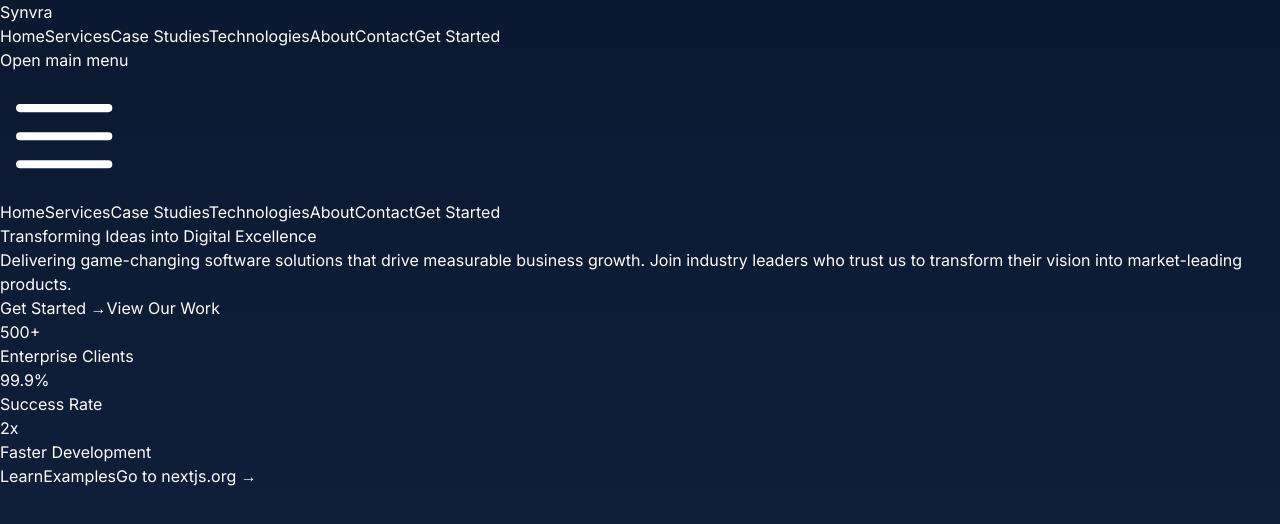
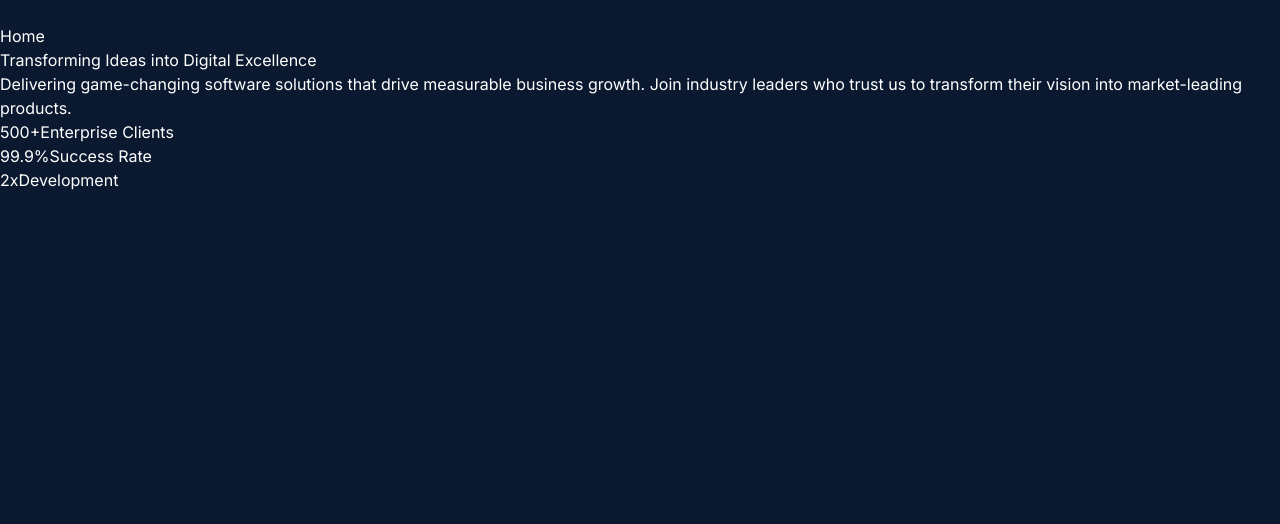
Before and after one commit to Brannyaj/synvra, a Next.js app in the folder frontend/: page / in a window 1280 px wide. Shown: the top 524 px of the page. Built offline with nearby package versions, Linux system fonts and the light colour scheme.

Commit message:
Add homepage layout

```diff
--- a/frontend/src/app/globals.css
+++ b/frontend/src/app/globals.css
@@ -3,23 +3,18 @@
 @tailwind utilities;
 
 :root {
-  --foreground-rgb: 255, 255, 255;
-  --background-start-rgb: 10, 25, 47;
-  --background-end-rgb: 17, 34, 64;
+  --background: #0a192f;
 }
 
 body {
-  color: rgb(var(--foreground-rgb));
-  background: linear-gradient(
-    to bottom,
-    rgb(var(--background-start-rgb)),
-    rgb(var(--background-end-rgb))
-  );
-  min-height: 100vh;
+  background: var(--background);
+  margin: 0;
+  padding: 0;
+  color: white;
 }
 
 .gradient-text {
-  background: linear-gradient(45deg, #60a5fa, #3b82f6);
+  background: linear-gradient(45deg, #3b82f6, #60a5fa);
   -webkit-background-clip: text;
   background-clip: text;
   color: transparent;
@@ -28,3 +23,17 @@ body {
 .hero-gradient {
   background: radial-gradient(circle at center, rgba(59, 130, 246, 0.15), transparent 60%);
 }
+
+.nav-blur {
+  backdrop-filter: blur(10px);
+  -webkit-backdrop-filter: blur(10px);
+}
+
+@keyframes float {
+  from {
+    transform: translateY(0);
+  }
+  to {
+    transform: translateY(-100vh);
+  }
+}
--- a/frontend/src/app/page.tsx
+++ b/frontend/src/app/page.tsx
@@ -1,41 +1,48 @@
 'use client';
-
-import Navigation from '@/components/Navigation';
-import HeroSection from '@/components/HeroSection';
 
 export default function Home() {
   return (
-    <div className="grid grid-rows-[20px_1fr_20px] items-center justify-items-center min-h-screen p-8 pb-20 gap-16 sm:p-20 font-[family-name:var(--font-geist-sans)]">
-      <main className="flex flex-col gap-[32px] row-start-2 items-center sm:items-start min-h-screen">
-        <Navigation />
-        <HeroSection />
-      </main>
-      <footer className="row-start-3 flex gap-[24px] flex-wrap items-center justify-center">
-        <a
-          className="flex items-center gap-2 hover:underline hover:underline-offset-4"
-          href="https://nextjs.org/learn?utm_source=create-next-app&utm_medium=appdir-template-tw&utm_campaign=create-next-app"
-          target="_blank"
-          rel="noopener noreferrer"
-        >
-          Learn
-        </a>
-        <a
-          className="flex items-center gap-2 hover:underline hover:underline-offset-4"
-          href="https://vercel.com/templates?framework=next.js&utm_source=create-next-app&utm_medium=appdir-template-tw&utm_campaign=create-next-app"
-          target="_blank"
-          rel="noopener noreferrer"
-        >
-          Examples
-        </a>
-        <a
-          className="flex items-center gap-2 hover:underline hover:underline-offset-4"
-          href="https://nextjs.org?utm_source=create-next-app&utm_medium=appdir-template-tw&utm_campaign=create-next-app"
-          target="_blank"
-          rel="noopener noreferrer"
-        >
-          Go to nextjs.org →
-        </a>
-      </footer>
+    <div className="bg-[#0a192f] min-h-screen">
+      {/* Hamburger Menu */}
+      <button className="p-4">
+        <div className="space-y-1">
+          <div className="w-6 h-0.5 bg-white"></div>
+          <div className="w-6 h-0.5 bg-white"></div>
+          <div className="w-6 h-0.5 bg-white"></div>
+        </div>
+      </button>
+
+      {/* Breadcrumb */}
+      <div className="px-4">
+        <a href="/" className="text-blue-500 hover:underline">Home</a>
+      </div>
+
+      {/* Main Content */}
+      <div className="px-4 mt-6">
+        <h1 className="text-3xl text-white font-bold">
+          Transforming Ideas into Digital Excellence
+        </h1>
+
+        <p className="text-gray-400 text-sm mt-4">
+          Delivering game-changing software solutions that drive measurable business growth. Join industry leaders who trust us to transform their vision into market-leading products.
+        </p>
+
+        {/* Stats */}
+        <div className="mt-4 space-y-0.5">
+          <div>
+            <span className="text-white">500+</span>
+            <span className="text-gray-400 text-sm ml-2">Enterprise Clients</span>
+          </div>
+          <div>
+            <span className="text-white">99.9%</span>
+            <span className="text-gray-400 text-sm ml-2">Success Rate</span>
+          </div>
+          <div>
+            <span className="text-white">2x</span>
+            <span className="text-gray-400 text-sm ml-2">Development</span>
+          </div>
+        </div>
+      </div>
     </div>
   );
 }
--- a/frontend/src/components/HeroSection.tsx
+++ b/frontend/src/components/HeroSection.tsx
@@ -5,100 +5,80 @@ import Link from 'next/link';
 
 export default function HeroSection() {
   return (
-    <section className="relative min-h-screen flex items-center justify-center overflow-hidden bg-[#0a192f]">
-      {/* Background gradient */}
-      <div className="absolute inset-0 bg-gradient-to-b from-[#0a192f] via-[#112240] to-[#0a192f]" />
+    <div className="min-h-screen">
+      {/* Navigation Links */}
+      <div className="text-sm text-blue-500 mb-4">
+        <Link href="/" className="hover:underline">Home</Link>
+        {' / '}
+        <Link href="/services" className="hover:underline">Services</Link>
+        {' / '}
+        <Link href="/case-studies" className="hover:underline">Case Studies</Link>
+        {' / '}
+        <Link href="/technologies" className="hover:underline">Technologies</Link>
+        {' / '}
+        <Link href="/about" className="hover:underline">About</Link>
+        {' / '}
+        <Link href="/contact" className="hover:underline">Contact</Link>
+      </div>
 
-      {/* Content */}
-      <div className="relative z-10 max-w-7xl mx-auto px-4 sm:px-6 lg:px-8 py-32 text-center">
-        <motion.h1
-          initial={{ opacity: 0, y: 20 }}
-          animate={{ opacity: 1, y: 0 }}
-          transition={{ duration: 0.8 }}
-          className="text-4xl sm:text-5xl md:text-6xl font-bold text-white mb-6"
-        >
+      {/* Main Content */}
+      <div className="max-w-4xl mx-auto text-center">
+        <h1 className="text-4xl font-bold mb-4">
           Transforming Ideas into{' '}
           <span className="text-blue-500">Digital Excellence</span>
-        </motion.h1>
+        </h1>
 
-        <motion.p
-          initial={{ opacity: 0, y: 20 }}
-          animate={{ opacity: 1, y: 0 }}
-          transition={{ duration: 0.8, delay: 0.2 }}
-          className="text-lg sm:text-xl text-gray-300 max-w-3xl mx-auto mb-10"
-        >
-          Delivering game-changing software solutions that drive measurable
-          business growth. Join industry leaders who trust us to transform
-          their vision into market-leading products.
-        </motion.p>
+        <p className="text-lg text-gray-300 mb-8 max-w-2xl">
+          Delivering game-changing software solutions that drive measurable business growth.
+          Join industry leaders who trust us to transform their vision into market-leading products.
+        </p>
 
-        <motion.div
-          initial={{ opacity: 0, y: 20 }}
-          animate={{ opacity: 1, y: 0 }}
-          transition={{ duration: 0.8, delay: 0.4 }}
-          className="flex flex-col sm:flex-row gap-4 justify-center"
-        >
+        {/* Stats */}
+        <div className="space-y-1 text-sm">
+          <div>
+            <span className="text-2xl font-bold text-blue-500">500+</span>
+            <span className="text-sm text-gray-400 ml-2">Enterprise Clients</span>
+          </div>
+          <div>
+            <span className="text-2xl font-bold text-blue-500">99.9%</span>
+            <span className="text-sm text-gray-400 ml-2">Success Rate</span>
+          </div>
+          <div>
+            <span className="text-2xl font-bold text-blue-500">2x</span>
+            <span className="text-sm text-gray-400 ml-2">Development</span>
+          </div>
+        </div>
+
+        <div className="flex flex-col sm:flex-row gap-4 justify-center mb-16 mt-8">
           <Link
             href="/get-started"
-            className="inline-flex items-center px-8 py-3 border border-transparent text-base font-medium rounded-md text-white bg-blue-600 hover:bg-blue-700 transition-colors"
+            className="px-8 py-3 bg-blue-600 text-white rounded-md hover:bg-blue-700 transition-colors"
           >
             Get Started →
           </Link>
           <Link
             href="/case-studies"
-            className="inline-flex items-center px-8 py-3 border border-gray-300 text-base font-medium rounded-md text-gray-300 hover:border-blue-500 hover:text-blue-500 transition-colors"
+            className="px-8 py-3 text-white border border-gray-600 rounded-md hover:border-blue-500 hover:text-blue-500 transition-colors"
           >
             View Our Work
           </Link>
-        </motion.div>
-
-        {/* Stats */}
-        <motion.div
-          initial={{ opacity: 0 }}
-          animate={{ opacity: 1 }}
-          transition={{ duration: 1, delay: 0.8 }}
-          className="mt-20 grid grid-cols-1 sm:grid-cols-3 gap-8 max-w-4xl mx-auto"
-        >
-          <div className="text-center">
-            <div className="text-3xl font-bold text-blue-500 mb-2">500+</div>
-            <div className="text-gray-400">Enterprise Clients</div>
-          </div>
-          <div className="text-center">
-            <div className="text-3xl font-bold text-blue-500 mb-2">99.9%</div>
-            <div className="text-gray-400">Success Rate</div>
-          </div>
-          <div className="text-center">
-            <div className="text-3xl font-bold text-blue-500 mb-2">2x</div>
-            <div className="text-gray-400">Faster Development</div>
-          </div>
-        </motion.div>
+        </div>
       </div>
 
-      {/* Animated background elements */}
-      <div className="absolute inset-0 overflow-hidden pointer-events-none">
-        {[...Array(20)].map((_, i) => (
-          <motion.div
+      {/* Background particles */}
+      <div className="fixed inset-0 -z-10">
+        {[...Array(30)].map((_, i) => (
+          <div
             key={i}
-            className="absolute w-2 h-2 bg-blue-500 rounded-full"
-            initial={{
-              opacity: Math.random() * 0.5 + 0.3,
-              x: Math.random() * 100 + "%",
-              y: Math.random() * 100 + "%",
-            }}
-            animate={{
-              y: [
-                Math.random() * 100 + "%",
-                Math.random() * 100 + "%",
-              ],
-            }}
-            transition={{
-              duration: Math.random() * 20 + 10,
-              repeat: Infinity,
-              ease: "linear",
+            className="absolute w-1 h-1 bg-blue-500/20 rounded-full"
+            style={{
+              left: `${Math.random() * 100}%`,
+              top: `${Math.random() * 100}%`,
+              animation: `float ${Math.random() * 10 + 10}s linear infinite`
             }}
           />
         ))}
       </div>
-    </section>
+    </div>
   );
 }
--- a/frontend/src/components/Navigation.tsx
+++ b/frontend/src/components/Navigation.tsx
@@ -1,110 +1,19 @@
 'use client';
 
-import { useState, useEffect } from 'react';
 import Link from 'next/link';
-import { usePathname } from 'next/navigation';
-import { Bars3Icon, XMarkIcon } from '@heroicons/react/24/outline';
 
 export default function Navigation() {
-  const [isScrolled, setIsScrolled] = useState(false);
-  const [isMobileMenuOpen, setIsMobileMenuOpen] = useState(false);
-  const pathname = usePathname();
-
-  useEffect(() => {
-    const handleScroll = () => {
-      setIsScrolled(window.scrollY > 10);
-    };
-    window.addEventListener('scroll', handleScroll);
-    return () => window.removeEventListener('scroll', handleScroll);
-  }, []);
-
-  const menuItems = [
-    { href: '/', label: 'Home' },
-    { href: '/services', label: 'Services' },
-    { href: '/case-studies', label: 'Case Studies' },
-    { href: '/technologies', label: 'Technologies' },
-    { href: '/about', label: 'About' },
-    { href: '/contact', label: 'Contact' },
-  ];
-
   return (
-    <nav
-      className={`fixed w-full z-50 transition-all duration-300 ${
-        isScrolled ? 'bg-white/90 backdrop-blur-md shadow-lg' : 'bg-transparent'
-      }`}
-    >
-      <div className="max-w-7xl mx-auto px-4 sm:px-6 lg:px-8">
-        <div className="flex justify-between h-16">
-          <div className="flex items-center">
-            <Link
-              href="/"
-              className={`text-2xl font-bold ${
-                isScrolled ? 'text-gray-900' : 'text-white'
-              }`}
-            >
-              Synvra
-            </Link>
+    <nav className="fixed top-0 left-0 w-full p-4">
+      <div className="flex justify-between items-center">
+        {/* Hamburger Menu */}
+        <button className="text-white">
+          <div className="space-y-2">
+            <div className="w-8 h-0.5 bg-white"></div>
+            <div className="w-8 h-0.5 bg-white"></div>
+            <div className="w-8 h-0.5 bg-white"></div>
           </div>
-
-          {/* Desktop Menu */}
-          <div className="hidden md:flex md:items-center md:space-x-8">
-            {menuItems.map((item) => (
-              <Link
-                key={item.href}
-                href={item.href}
-                className={`${
-                  isScrolled ? 'text-gray-900' : 'text-white'
-                } hover:text-blue-500 px-3 py-2 text-sm font-medium transition-colors`}
-              >
-                {item.label}
-              </Link>
-            ))}
-            <Link
-              href="/get-started"
-              className="inline-flex items-center px-4 py-2 border border-transparent text-sm font-medium rounded-md text-white bg-blue-600 hover:bg-blue-700 transition-colors"
-            >
-              Get Started
-            </Link>
-          </div>
-
-          {/* Mobile menu button */}
-          <div className="flex items-center md:hidden">
-            <button
-              onClick={() => setIsMobileMenuOpen(!isMobileMenuOpen)}
-              className={`inline-flex items-center justify-center p-2 rounded-md ${
-                isScrolled ? 'text-gray-900' : 'text-white'
-              } hover:text-blue-500 focus:outline-none`}
-            >
-              <span className="sr-only">Open main menu</span>
-              {isMobileMenuOpen ? (
-                <XMarkIcon className="block h-6 w-6" aria-hidden="true" />
-              ) : (
-                <Bars3Icon className="block h-6 w-6" aria-hidden="true" />
-              )}
-            </button>
-          </div>
-        </div>
-      </div>
-
-      {/* Mobile menu */}
-      <div className={`${isMobileMenuOpen ? 'block' : 'hidden'} md:hidden bg-white/95 backdrop-blur-md`}>
-        <div className="px-2 pt-2 pb-3 space-y-1">
-          {menuItems.map((item) => (
-            <Link
-              key={item.href}
-              href={item.href}
-              className="block px-3 py-2 text-base font-medium text-gray-900 hover:text-blue-500 transition-colors"
-            >
-              {item.label}
-            </Link>
-          ))}
-          <Link
-            href="/get-started"
-            className="block w-full text-center px-4 py-2 border border-transparent text-base font-medium rounded-md text-white bg-blue-600 hover:bg-blue-700 transition-colors"
-          >
-            Get Started
-          </Link>
-        </div>
+        </button>
       </div>
     </nav>
   );
```
Also changed, not shown: frontend/src/pages/index.tsx (added, +28 -0 lines), 1 other file (tests, documents, lock files or other folders).
